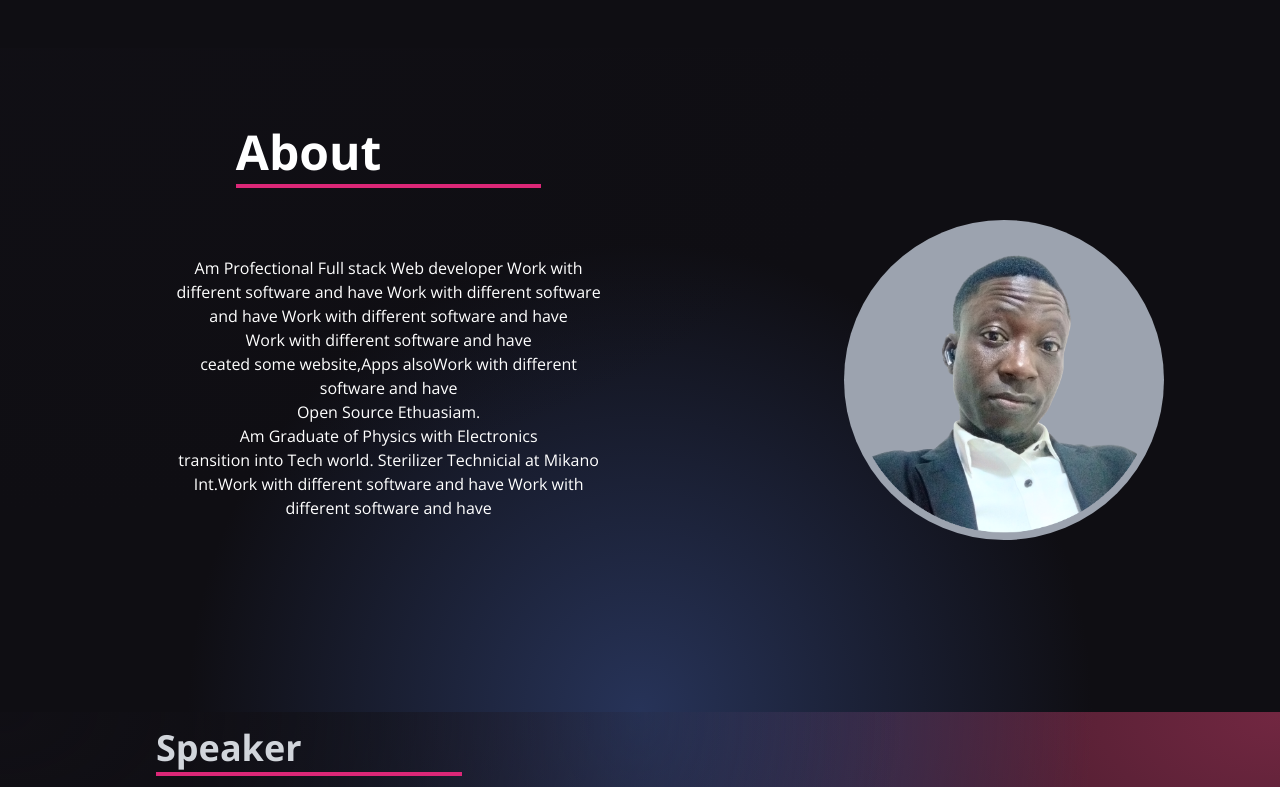
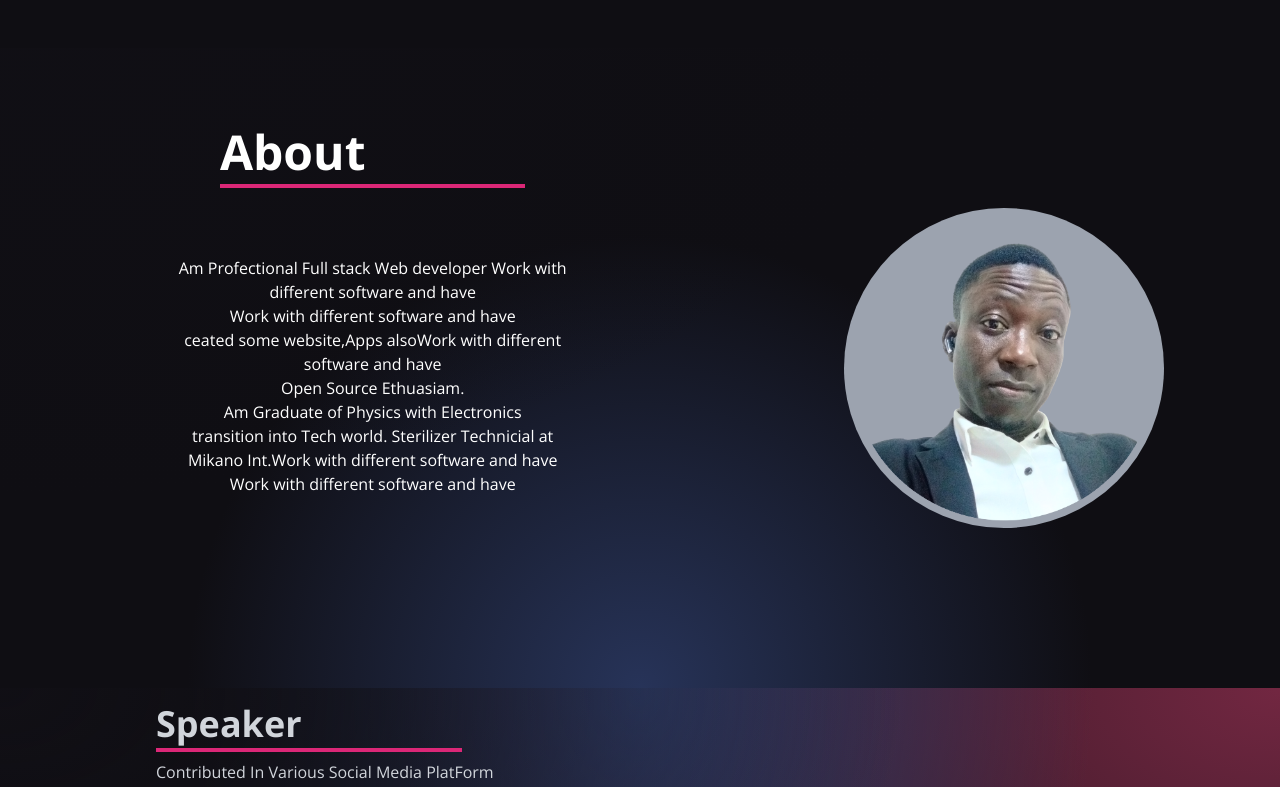
Before and after one commit to ShorunTech/Portfolio_Building, a React (Vite) app: page / in a window 1280 px wide. Shown: the part 638-1425 px from the top of the page. Built offline with nearby package versions, Linux system fonts and the light colour scheme.

Commit message:
about.jsx

```diff
--- a/src/components/About.jsx
+++ b/src/components/About.jsx
@@ -12,8 +12,8 @@ const About = () => {
 
          <p className="text-white flex md:flex-row flex-col item-start justify-between md:p-20 py-12 px-4">
          Am Profectional Full stack Web developer Work with different software and have
-         Work with different software and have
-         Work with different software and have
+
+
          <br />Work with different software and have  <br />ceated some website,Apps alsoWork with different software and have <br/>Open Source Ethuasiam.
             <br/>
 
```
